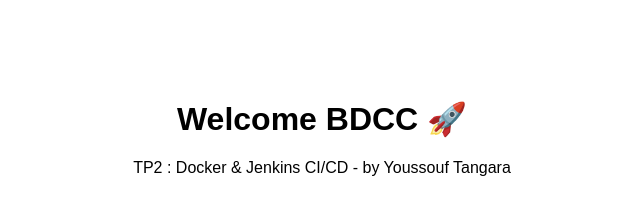
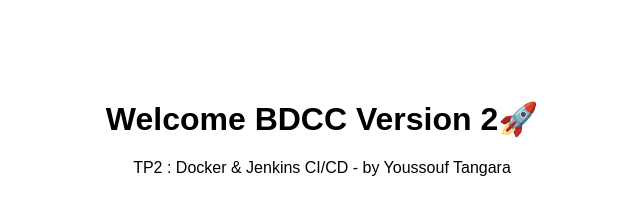
Before and after one commit to YoussoufHard/tp4Devops, a plain HTML site: page index.html in a window 1280 px wide. Shown: the whole page, without its empty margins (318-958 px from the left). Drawn offline with Linux system fonts and the light colour scheme.

Commit message:
update: v2 message

```diff
--- a/index.html
+++ b/index.html
@@ -5,7 +5,7 @@
     <title>Welcome BDCC</title>
 </head>
 <body style="text-align:center; font-family:Arial; margin-top:100px;">
-    <h1>Welcome BDCC 🚀</h1>
+    <h1>Welcome BDCC  Version 2🚀</h1>
     <p>TP2 : Docker & Jenkins CI/CD - by Youssouf Tangara</p>
 </body>
 </html>
```
